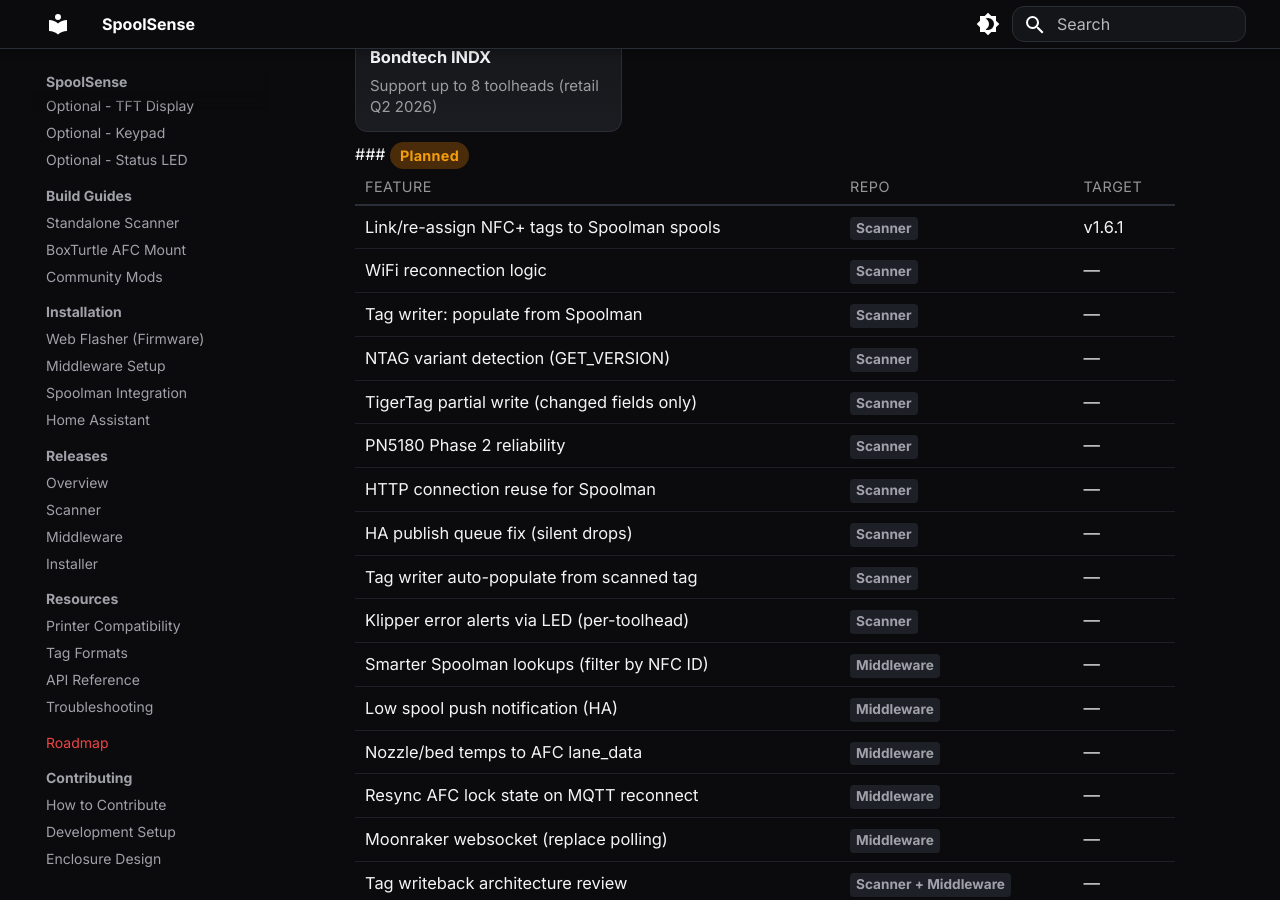
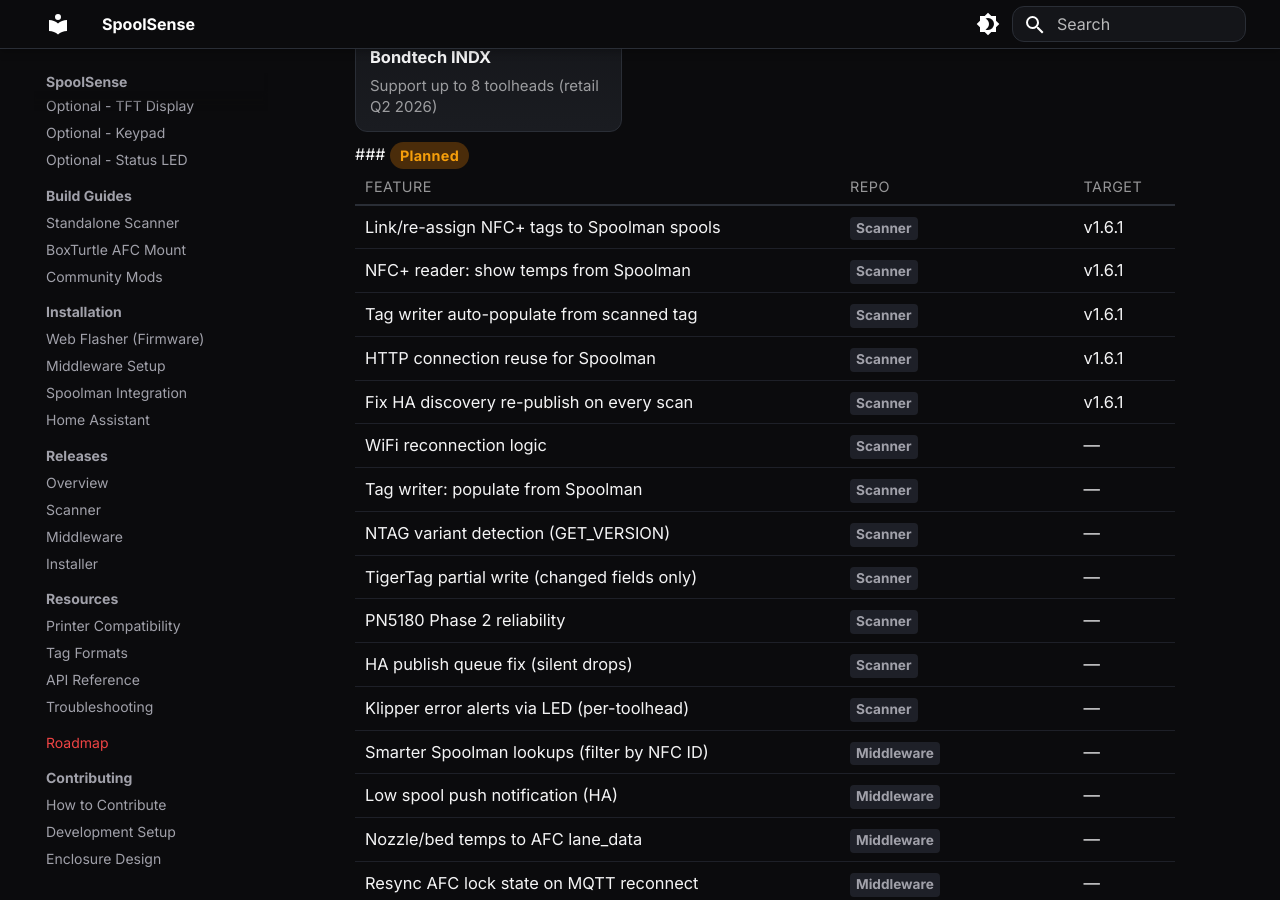
Before and after one commit to SpoolSense/spoolsense.org, an MkDocs documentation site: the page built from docs/roadmap.md, in a window 1280 px wide and 900 px high, scrolled down 639 px. Built offline with MkDocs 1.6.1 and Material for MkDocs 9.7.7, drawn with Linux system fonts in a browser that asks for light colours.

Commit message:
roadmap: target v1.6.1 items

```diff
--- a/docs/roadmap.md
+++ b/docs/roadmap.md
@@ -252,14 +252,16 @@ a.roadmap-stat:hover {
 <table class="roadmap-table">
 <tr><th>Feature</th><th>Repo</th><th>Target</th></tr>
 <tr><td>Link/re-assign NFC+ tags to Spoolman spools</td><td><span class="repo-tag">Scanner</span></td><td>v1.6.1</td></tr>
+<tr><td>NFC+ reader: show temps from Spoolman</td><td><span class="repo-tag">Scanner</span></td><td>v1.6.1</td></tr>
+<tr><td>Tag writer auto-populate from scanned tag</td><td><span class="repo-tag">Scanner</span></td><td>v1.6.1</td></tr>
+<tr><td>HTTP connection reuse for Spoolman</td><td><span class="repo-tag">Scanner</span></td><td>v1.6.1</td></tr>
+<tr><td>Fix HA discovery re-publish on every scan</td><td><span class="repo-tag">Scanner</span></td><td>v1.6.1</td></tr>
 <tr><td>WiFi reconnection logic</td><td><span class="repo-tag">Scanner</span></td><td>—</td></tr>
 <tr><td>Tag writer: populate from Spoolman</td><td><span class="repo-tag">Scanner</span></td><td>—</td></tr>
 <tr><td>NTAG variant detection (GET_VERSION)</td><td><span class="repo-tag">Scanner</span></td><td>—</td></tr>
 <tr><td>TigerTag partial write (changed fields only)</td><td><span class="repo-tag">Scanner</span></td><td>—</td></tr>
 <tr><td>PN5180 Phase 2 reliability</td><td><span class="repo-tag">Scanner</span></td><td>—</td></tr>
-<tr><td>HTTP connection reuse for Spoolman</td><td><span class="repo-tag">Scanner</span></td><td>—</td></tr>
 <tr><td>HA publish queue fix (silent drops)</td><td><span class="repo-tag">Scanner</span></td><td>—</td></tr>
-<tr><td>Tag writer auto-populate from scanned tag</td><td><span class="repo-tag">Scanner</span></td><td>—</td></tr>
 <tr><td>Klipper error alerts via LED (per-toolhead)</td><td><span class="repo-tag">Scanner</span></td><td>—</td></tr>
 <tr><td>Smarter Spoolman lookups (filter by NFC ID)</td><td><span class="repo-tag">Middleware</span></td><td>—</td></tr>
 <tr><td>Low spool push notification (HA)</td><td><span class="repo-tag">Middleware</span></td><td>—</td></tr>
```
